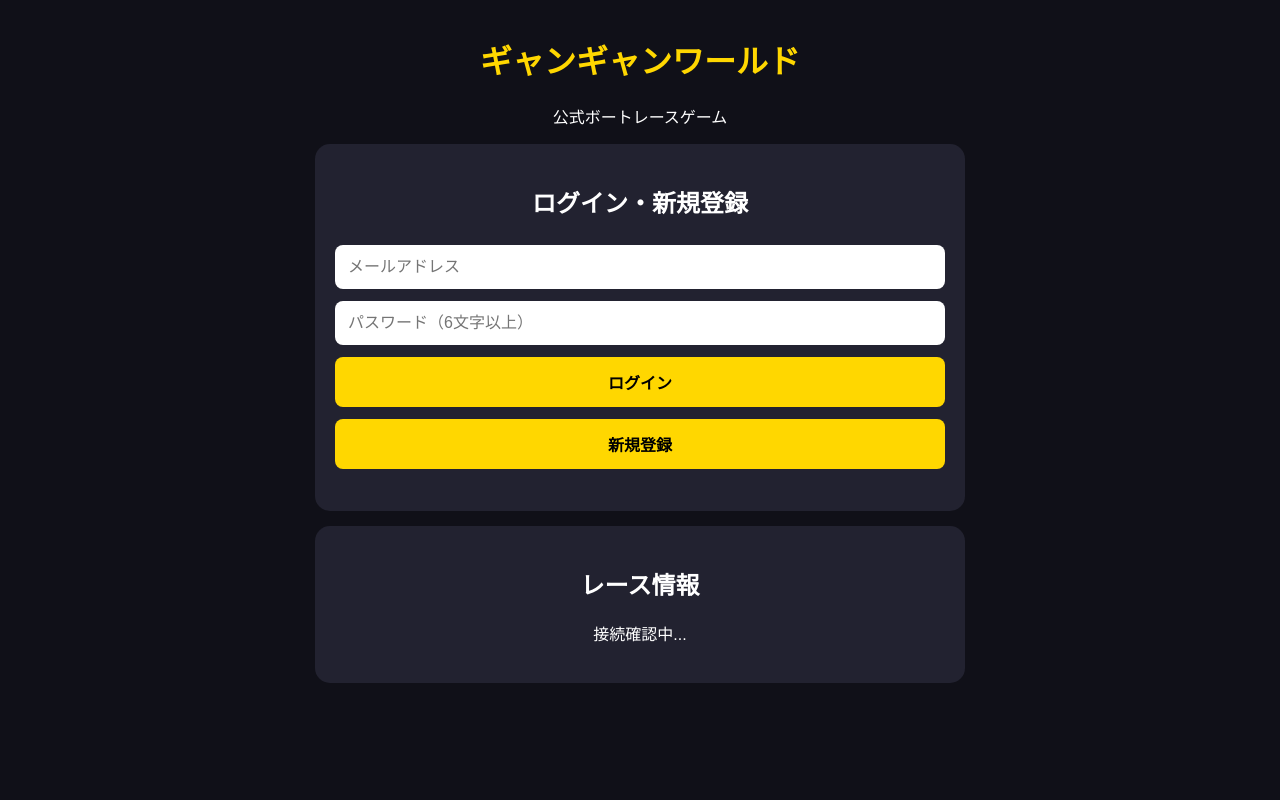
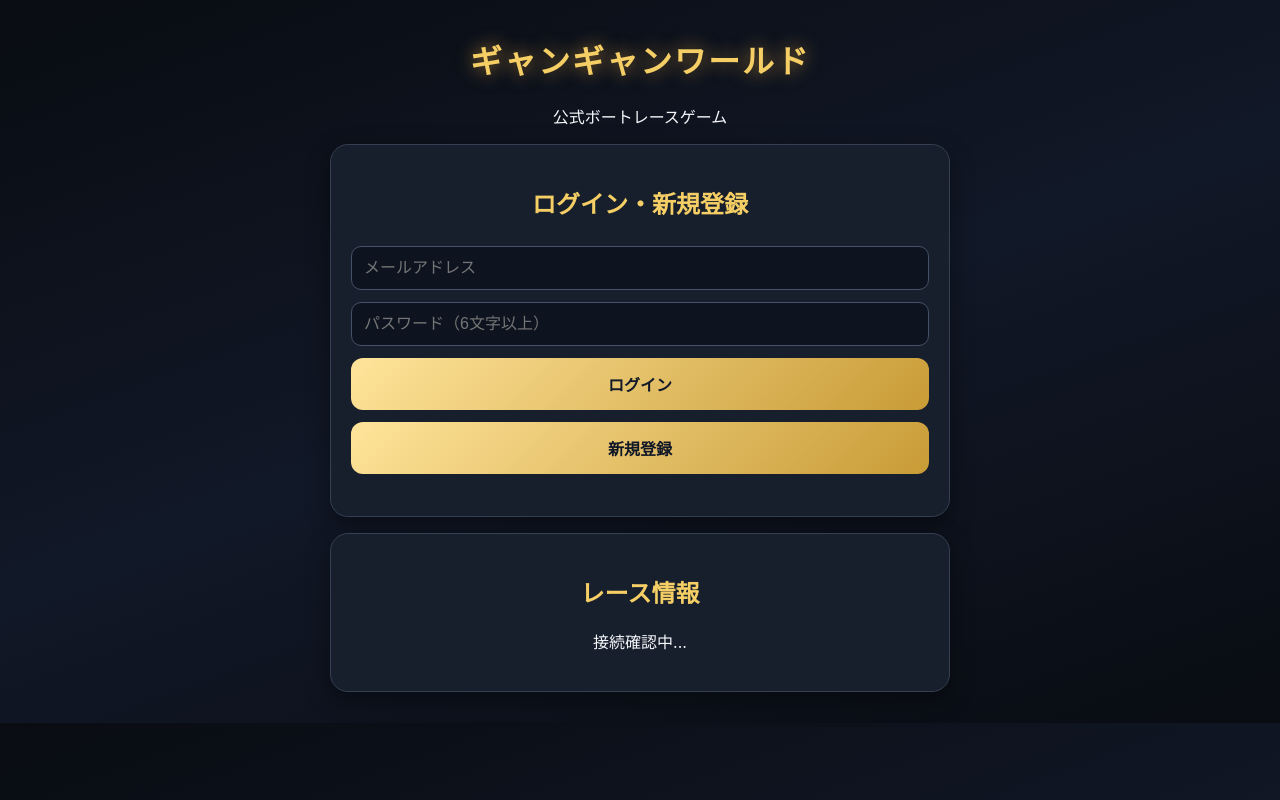
Before and after one commit to gang-gang-world/gang-gang-world, a plain HTML site: page index.html in a window 1280 px wide. Drawn offline with Linux system fonts and the light colour scheme; no server answers.

Commit message:
Update index.html

```diff
--- a/index.html
+++ b/index.html
@@ -56,7 +56,92 @@ details {margin:15px 0;}
 #message,#adminMessage,#points {
   overflow-wrap:anywhere;
 }
-</style>
+/* GANG GANG WORLD PREMIUM DESIGN */
+
+:root {
+  color-scheme: dark;
+  --gold: #f5cf65;
+  --panel: #171e2c;
+  --muted: #9ca9bc;
+}
+
+* {
+  box-sizing: border-box;
+}
+
+body {
+  background: linear-gradient(
+    160deg,
+    #090c12,
+    #111827,
+    #090c12
+  );
+  color: #f5f7fa;
+  font-family: -apple-system,
+    BlinkMacSystemFont,
+    "Helvetica Neue", sans-serif;
+  padding: 15px;
+}
+
+h1 {
+  color: #f5cf65;
+  font-weight: 900;
+  letter-spacing: 2px;
+  text-shadow: 0 0 18px #a77b35;
+}
+
+h2, h3 {
+  color: #f5cf65;
+}
+
+section {
+  background: #171e2c;
+  border: 1px solid #354052;
+  border-radius: 18px;
+  padding: 20px;
+  margin-bottom: 16px;
+  box-shadow: 0 8px 25px #0006;
+}
+
+button {
+  background: linear-gradient(
+    135deg, #ffe49a, #c89b36
+  );
+  color: #111827;
+  border: none;
+  border-radius: 12px;
+  padding: 14px;
+  font-weight: bold;
+}
+
+input, select {
+  background: #0d1420;
+  color: white;
+  border: 1px solid #455168;
+  border-radius: 10px;
+  padding: 12px;
+}
+
+#points {
+  color: #f5cf65;
+  font-size: 30px;
+  font-weight: 900;
+}
+
+table {
+  width: 100%;
+  border-collapse: collapse;
+}
+
+th {
+  background: #263247;
+  color: #f5cf65;
+}
+
+td, th {
+  padding: 10px;
+  border-bottom: 1px solid #354052;
+}</style>
 </head>
 <body>
 
```
